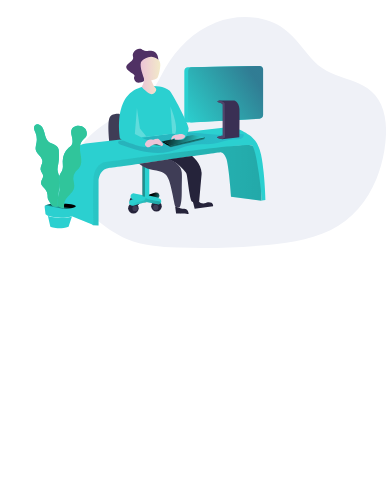
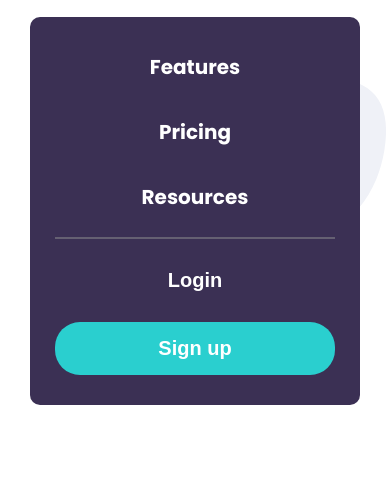
Before and after one commit to chris-base/URL-Shortening-API-Landing-Page, a plain HTML site: page index.html in a window 390 px wide. Both pictures are taken after a click on the picture 335 px from the left and 50 px from the top of the page. Shown: the part 83-579 px from the top of the page. Drawn offline with Linux system fonts and the light colour scheme.

Commit message:
added mobile nav and smooth scroll

```diff
--- a/index.html
+++ b/index.html
@@ -22,9 +22,9 @@
 
 	<div id='header-title-container'>
 		<h2 class='shortly'>Shortly</h2>
-		<p class='header-links'>Features</p>
-		<p class='header-links'>Pricing</p>
-		<p class='header-links'>Resources</p>
+		<a class='header-links' onclick='hideNavAndJump()'>Features</a>
+		<a class='header-links' onclick='hideNavAndJump()'>Pricing</a>
+		<a class='header-links' onclick='hideNavAndJump()'>Resources</a>
 	</div>
 
 	<div id='login-container'>
@@ -33,7 +33,24 @@
 	</div>
 
 	<div id='hamburger-container'>
-		<img src='./assets/menu_black_24dp.svg' />
+		<img onclick='showHideMobileNav()' src='./assets/menu_black_24dp.svg' />
+	</div>
+
+	<div id='mobile-nav'>
+
+		<div id='nav-links'>
+			<a onclick='hideNavAndJump()' class='nav-link'>Features</a>
+			<a onclick='hideNavAndJump()' class='nav-link'>Pricing</a>
+			<a onclick='hideNavAndJump()' class='nav-link'>Resources</a>
+		</div>
+
+		<hr />
+
+		<div id='nav-login-container'>
+			<button id='nav-sign-up-button'>Sign up</button>
+			<button id='nav-sign-in-button'>Login</button>
+		</div>
+
 	</div>
 
 </header>
--- a/script.js
+++ b/script.js
@@ -2,6 +2,7 @@ const links = [];
 let btnCount = 0;
 let linkCount = 0;
 let shouldUpdateBorder = false;
+let isShowingNav = false;
 
 const addNewLink = e => {
 
@@ -120,6 +121,32 @@ const resetInputField = () => {
 
 }
 
+const showHideMobileNav = () => {
+
+	if (isShowingNav) {
+		document.getElementById('mobile-nav').style.display = 'none';
+		isShowingNav = false;
+	} else {
+		document.getElementById('mobile-nav').style.display = 'flex';
+		document.getElementById('mobile-nav').style.flexDirection = 'column';
+		isShowingNav = true;
+	}
+
+}
+
+const hideNavAndJump = () => {
+
+	document.getElementById('mobile-nav').style.display = 'none';
+	isShowingNav = false;
+
+	document.getElementById('footer').scrollIntoView({
+		behavior: 'smooth'
+	});
+
+}
+
+
+
 document.getElementById('link-input-form').addEventListener('submit', addNewLink);
 
 while (localStorage.getItem(linkCount) !== null) {
--- a/styles.scss
+++ b/styles.scss
@@ -40,6 +40,10 @@ html {
 	width: 100%;
 	background-color: rgba(255, 255, 255, 0.95);
 
+	#mobile-nav {
+		display: none;
+	}
+
 
 	#header-title-container {
 		display: flex;
@@ -54,6 +58,7 @@ html {
 			font-weight: 500;
 			margin: 0 20px 0 20px;
 			cursor: pointer;
+			text-decoration: none;
 
 			&:hover {
 				color: $very-dark-violet;
@@ -591,6 +596,72 @@ html {
 		#login-container {
 			display: none;
 		}
+
+		#mobile-nav {
+			position: absolute;
+			left: $horizontal-margins + 10px;
+			right: $horizontal-margins + 10px;
+			top: 100px;
+			background-color: $dark-violet;
+			color: white;
+			border-radius: 10px;
+			// display: flex;
+			// flex-direction: column;
+			display: none;
+			text-align: center;
+			font-size: 20px;
+			font-weight: 700;
+
+			#nav-links {
+
+				display: flex;
+				flex-direction: column;
+				text-align: center;
+				margin-bottom: 25px;
+
+				.nav-link {
+					margin-top: 35px;
+					text-decoration: none;
+					color: white;
+					cursor: pointer;
+				}
+			}
+
+			hr {
+				border: 0.5px solid rgba(#8f8f8f, 0.5);
+				margin: 0 25px;
+			}
+
+			#nav-login-container {
+				display: flex;
+				flex-direction: column-reverse;
+				margin: 0 25px 30px 25px;
+
+
+				#nav-sign-in-button {
+					background-color: transparent;
+					border: none;
+					color: white;
+					font-size: 20px;
+					font-weight: 700;
+					cursor: pointer;
+					padding: 30px;
+				}
+
+				#nav-sign-up-button {
+					background-color: $cyan;
+					border-radius: 25px;
+					border: none;
+					color: white;
+					font-size: 20px;
+					font-weight: 700;
+					padding: 15px 0;
+					cursor: pointer;
+				}
+
+			}
+		}
+
 	}
 
 	#main-hero-container {
@@ -639,7 +710,7 @@ html {
 
 	#background-container {
 		margin-top: 700px;
-		height: 2500px;
+		height: 2200px;
 	}
 
 	#link-shorter-container {
```
Also changed, not shown: styles.css, 1 other file.
